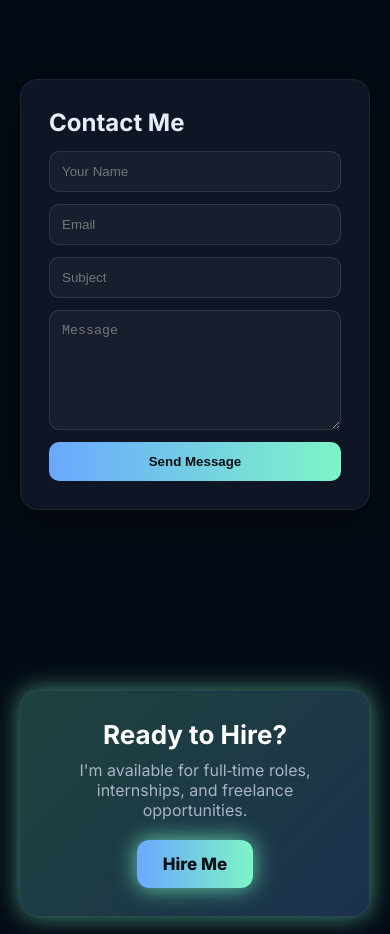
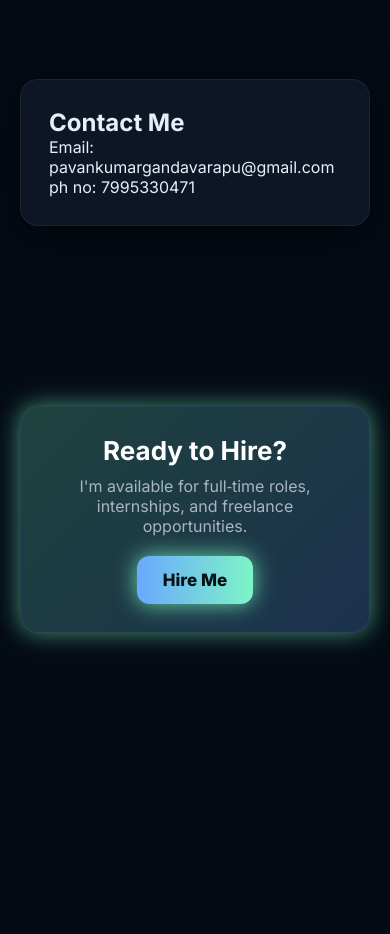
Before and after one commit to PavanKumar111111/Portfolio, a plain HTML site: page index.html in a window 390 px wide. Shown: the part 4460-5394 px from the top of the page. After the commit the page ends 5153 px from the top, so only its background shows below. Drawn offline with Linux system fonts and the light colour scheme.

Commit message:
Replace contact form with email and phone number
Removed the contact form and added email and phone number.

```diff
--- a/index.html
+++ b/index.html
@@ -162,16 +162,8 @@
 <section id="contact">
   <div class="card contact">
     <h2>Contact Me</h2>
-    <form name="contact" method="POST" data-netlify="true" netlify-honeypot="bot-field" action="/">
-      <input type="hidden" name="form-name" value="contact">
-      <input type="hidden" name="bot-field">
-      <input type="hidden" name="form-name" value="contact">
-      <input name="name" placeholder="Your Name" required>
-      <input name="email" type="email" placeholder="Email" required>
-      <input name="subject" placeholder="Subject">
-      <textarea name="message" placeholder="Message" required></textarea>
-      <button type="submit">Send Message</button>
-    </form>
+    <p>Email: pavankumargandavarapu@gmail.com</p>
+    <p> ph no: 7995330471</p>
   </div>
 </section>
 
```
